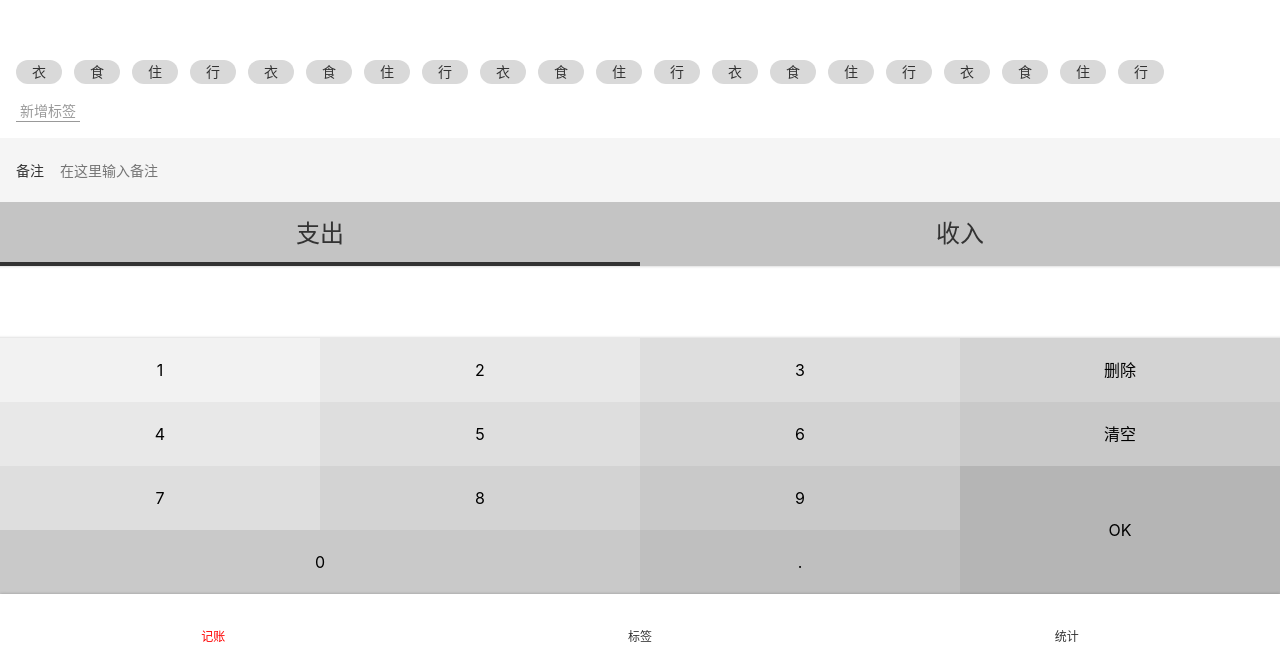
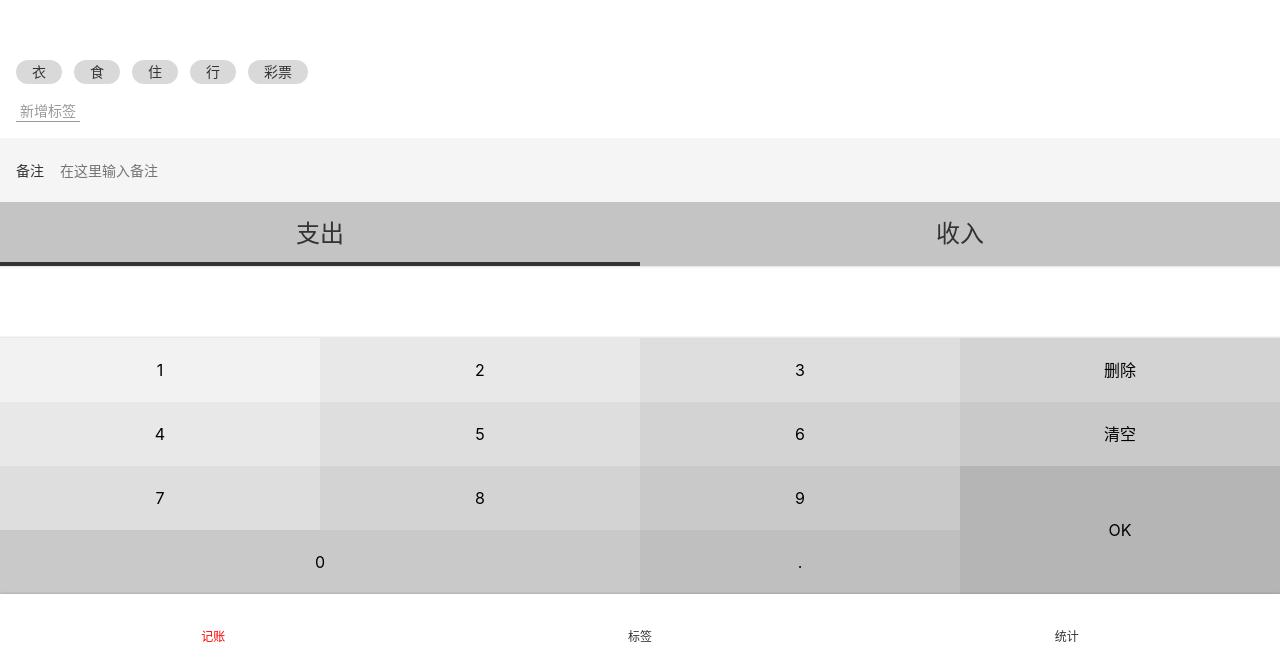
Before and after one commit to Guang-Yu6/tally-5, a Vue app: page /#/money in a window 1280 px wide. Shown: the part 152-800 px from the top of the page. Built offline with nearby package versions, Linux system fonts and the light colour scheme.

Commit message:
可以选中或取消 tag

```diff
--- a/src/components/Money/Tags.vue
+++ b/src/components/Money/Tags.vue
@@ -4,34 +4,34 @@
       <button>新增标签</button>
     </div>
     <ul class="current">
-      <li>衣</li>
-      <li>食</li>
-      <li>住</li>
-      <li>行</li>
-      <li>衣</li>
-      <li>食</li>
-      <li>住</li>
-      <li>行</li>
-      <li>衣</li>
-      <li>食</li>
-      <li>住</li>
-      <li>行</li>
-      <li>衣</li>
-      <li>食</li>
-      <li>住</li>
-      <li>行</li>
-      <li>衣</li>
-      <li>食</li>
-      <li>住</li>
-      <li>行</li>
+      <li v-for="tag in dataSource" :key="tag"
+          :class="{selected: selectedTags.indexOf(tag)>=0}"
+          @click="toggle(tag)">{{tag}}
+      </li>
+
     </ul>
   </div>
+
 </template>
 
 <script lang="ts">
-export default {
-name: "Tags"
-}
+  import Vue from 'vue';
+  import {Component, Prop} from 'vue-property-decorator';
+
+  @Component
+  export default class Tags extends Vue {
+    @Prop() dataSource: string[] | undefined;
+    selectedTags: string[] = [];
+
+    toggle(tag: string) {
+      const index = this.selectedTags.indexOf(tag)
+      if (index>=0) {
+        this.selectedTags.splice(index,1)
+      }else {
+        this.selectedTags.push(tag)
+      }
+    }
+  }
 </script>
 
 <style lang="scss" scoped>
@@ -45,7 +45,8 @@
     display: flex;
     flex-wrap: wrap;
     > li {
-      background: #d9d9d9;
+      $bg:#d9d9d9;
+      background: $bg;
       $h: 24px;
       height: $h;
       line-height: $h;
@@ -53,6 +54,10 @@
       padding: 0 16px;
       margin-right: 12px;
       margin-top: 4px;
+      &.selected{
+        background: darken($bg,50%);
+        color: white;
+      }
     }
   }
   > .new {
--- a/src/views/Money.vue
+++ b/src/views/Money.vue
@@ -2,14 +2,14 @@
   <div>
     <Layout class-prefix="layout">
       <NumberPad/>
-      <Types :xxx='333'/>
+      <Types/>
       <Notes/>
-      <Tags/>
+      <Tags :data-source="tags"/>
     </Layout>
   </div>
 </template>
 
-<script lang="ts">
+<script lang="js">
   import NumberPad from '@/components/Money/NumberPad.vue';
   import Types from '@/components/Money/Types.vue';
   import Notes from '@/components/Money/Notes.vue';
@@ -17,6 +17,11 @@
   export default {
   name: "Money",
     components: {Tags, Notes, Types, NumberPad},
+    data() {
+      return{
+        tags: ['衣','食','住','行','彩票']
+      }
+    }
   }
 </script>
 
```
